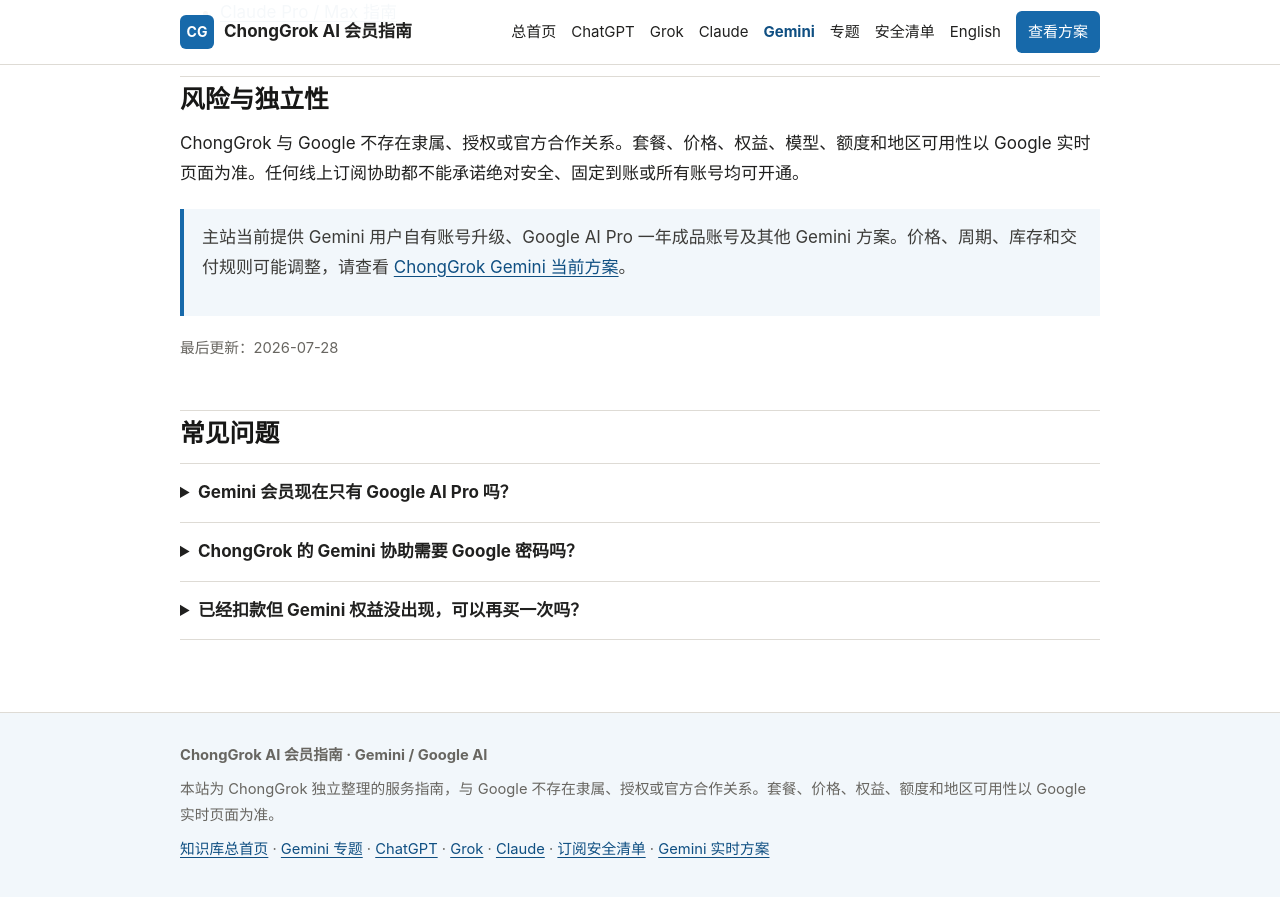
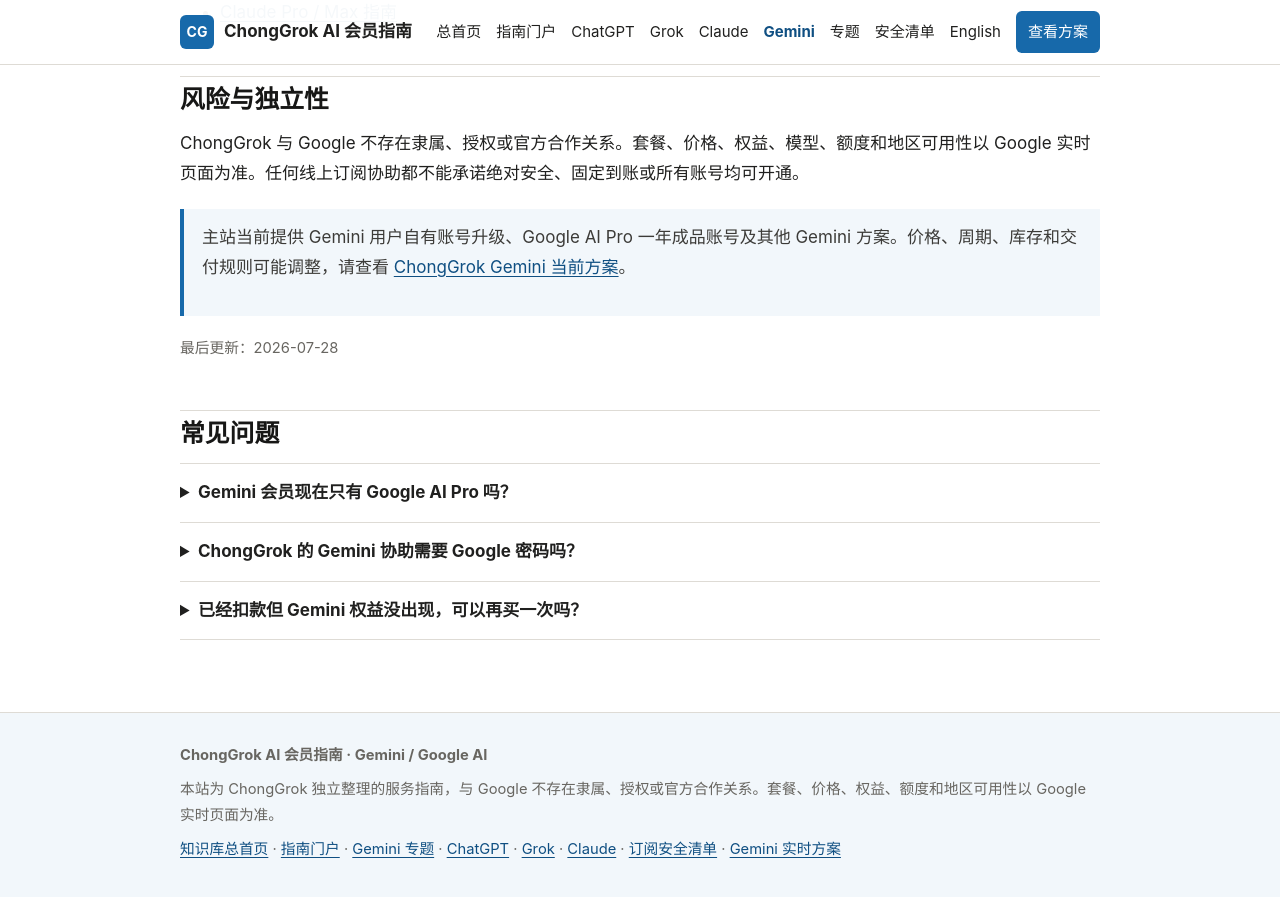
Before and after one commit to he20000405-pixel/gemini-google-ai-pro-china-guide, a Jekyll site: the page built from index.md, in a window 1280 px wide and 900 px high, scrolled down 1529 px. Shown: the top 897 px of the window. Built offline with Jekyll 4.4.1, drawn with Linux system fonts in a browser that asks for light colours.

Commit message:
Add guides portal navigation

```diff
--- a/Gemfile
+++ b/Gemfile
@@ -1,3 +1,5 @@
 source "https://rubygems.org"
 
 gem "github-pages", group: :jekyll_plugins
+
+gem "tzinfo-data", platforms: [:windows]
--- a/_config.yml
+++ b/_config.yml
@@ -5,6 +5,7 @@
 baseurl: "/gemini-google-ai-pro-china-guide"
 repository: "he20000405-pixel/gemini-google-ai-pro-china-guide"
 portal_url: "https://he20000405-pixel.github.io/"
+guide_portal_url: "https://guides.chonggrok.com/"
 chatgpt_guide_url: "https://he20000405-pixel.github.io/chatgpt-plus-pro-china-guide/"
 grok_guide_url: "https://he20000405-pixel.github.io/supergrok-china-guide/"
 claude_guide_url: "https://he20000405-pixel.github.io/claude-pro-max-china-guide/"
--- a/_includes/footer.html
+++ b/_includes/footer.html
@@ -2,6 +2,6 @@
   <div class="footer-shell">
     <p><strong>ChongGrok AI 会员指南 · Gemini / Google AI</strong></p>
     <p>本站为 ChongGrok 独立整理的服务指南，与 Google 不存在隶属、授权或官方合作关系。套餐、价格、权益、额度和地区可用性以 Google 实时页面为准。</p>
-    <p><a href="{{ site.portal_url }}">知识库总首页</a> · <a href="{{ '/guides/' | relative_url }}">Gemini 专题</a> · <a href="{{ site.chatgpt_guide_url }}">ChatGPT</a> · <a href="{{ site.grok_guide_url }}">Grok</a> · <a href="{{ site.claude_guide_url }}">Claude</a> · <a href="{{ site.portal_url }}resources/ai-membership-safety-checklist/">订阅安全清单</a> · <a href="https://chonggrok.com/gemini?utm_source=github_pages&amp;utm_medium=referral&amp;utm_campaign=gemini_knowledge&amp;utm_content=footer">Gemini 实时方案</a></p>
+    <p><a href="{{ site.portal_url }}">知识库总首页</a> · <a href="{{ site.guide_portal_url }}">指南门户</a> · <a href="{{ '/guides/' | relative_url }}">Gemini 专题</a> · <a href="{{ site.chatgpt_guide_url }}">ChatGPT</a> · <a href="{{ site.grok_guide_url }}">Grok</a> · <a href="{{ site.claude_guide_url }}">Claude</a> · <a href="{{ site.portal_url }}resources/ai-membership-safety-checklist/">订阅安全清单</a> · <a href="https://chonggrok.com/gemini?utm_source=github_pages&amp;utm_medium=referral&amp;utm_campaign=gemini_knowledge&amp;utm_content=footer">Gemini 实时方案</a></p>
   </div>
 </footer>
--- a/_includes/header.html
+++ b/_includes/header.html
@@ -6,6 +6,7 @@
     </a>
     <nav class="site-nav desktop-nav" aria-label="主导航">
       <a href="{{ site.portal_url }}">总首页</a>
+      <a href="{{ site.guide_portal_url }}">指南门户</a>
       <a href="{{ site.chatgpt_guide_url }}">ChatGPT</a>
       <a href="{{ site.grok_guide_url }}">Grok</a>
       <a href="{{ site.claude_guide_url }}">Claude</a>
@@ -22,6 +23,7 @@
       <div class="mobile-panel">
         <nav aria-label="移动端主导航">
           <a href="{{ site.portal_url }}">知识库总首页</a>
+          <a href="{{ site.guide_portal_url }}">指南门户</a>
           <a href="{{ site.chatgpt_guide_url }}">ChatGPT</a>
           <a href="{{ site.grok_guide_url }}">Grok</a>
           <a href="{{ site.claude_guide_url }}">Claude</a>
```
